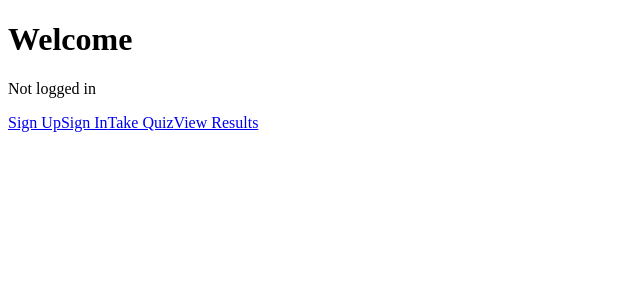
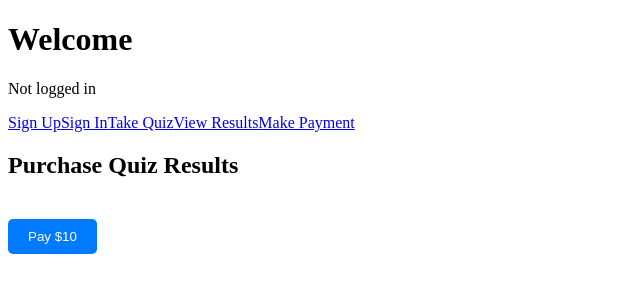
Before and after one commit to rniemela77/somni, a Vue app: page /payment in a window 1280 px wide. Shown: the top 300 px of the page, without its empty margins (0-640 px from the left). Built offline with nearby package versions, Linux system fonts and the light colour scheme; no server answers.

Commit message:
add stripe functionality

```diff
--- a/package.json
+++ b/package.json
@@ -1,6 +1,10 @@
 {
   "dependencies": {
+    "@stripe/stripe-js": "^5.2.0",
+    "cors": "^2.8.5",
+    "express": "^4.21.1",
     "firebase": "^11.0.2",
+    "stripe": "^17.4.0",
     "vue": "^3.5.13",
     "vue-router": "^4.0.13"
   },
--- a/src/App.vue
+++ b/src/App.vue
@@ -12,6 +12,7 @@
         <router-link to="/sign-in">Sign In</router-link>
         <router-link to="/quiz">Take Quiz</router-link>
         <router-link to="/results">View Results</router-link>
+        <router-link to="/payment">Make Payment</router-link>
         <router-view />
     </div>
 </template>
--- /dev/null
+++ b/src/components/Cancel.vue
@@ -0,0 +1,6 @@
+<template>
+    <div>
+      <h2>Payment Canceled</h2>
+      <p>Your payment was not completed. You can try again anytime.</p>
+    </div>
+  </template>
--- /dev/null
+++ b/src/components/Payment.vue
@@ -0,0 +1,60 @@
+<template>
+    <div>
+        <h2>Purchase Quiz Results</h2>
+        <p>{{ message }}</p>
+        <button @click="startCheckout">Pay $10</button>
+    </div>
+</template>
+
+<script>
+import { loadStripe } from "@stripe/stripe-js";
+
+export default {
+    data() {
+        return {
+            message: "",
+        };
+    },
+    methods: {
+        async startCheckout() {
+            try {
+                // Use the backend URL
+                const response = await fetch("http://localhost:4242/create-checkout-session", {
+                    method: "POST",
+                    headers: { "Content-Type": "application/json" },
+                });
+
+                if (!response.ok) {
+                    throw new Error("Failed to create checkout session");
+                }
+
+                const { sessionId } = await response.json();
+
+                // Redirect to Stripe Checkout
+                const stripe = await loadStripe("pk_test_51QQFgPFqyPsEGf4nQ1oezEOKY6EIKNtvUHpxN9POIrmnQbs6iyyKcu8mkZXjLfC8cVGEQgKFDW4OB82hjx3bwrei00P7p3VJEr");
+                await stripe.redirectToCheckout({ sessionId });
+            } catch (error) {
+                console.error("Error creating checkout session:", error);
+                this.message = "Failed to start payment. Please try again.";
+            }
+        }
+
+    },
+};
+</script>
+
+<style scoped>
+button {
+    margin-top: 20px;
+    padding: 10px 20px;
+    background-color: #007bff;
+    color: white;
+    border: none;
+    border-radius: 5px;
+    cursor: pointer;
+}
+
+button:hover {
+    background-color: #0056b3;
+}
+</style>
--- /dev/null
+++ b/src/components/Success.vue
@@ -0,0 +1,6 @@
+<template>
+    <div>
+      <h2>Payment Successful!</h2>
+      <p>Thank you for your purchase. You can now access your quiz results.</p>
+    </div>
+  </template>
--- a/src/router.js
+++ b/src/router.js
@@ -3,6 +3,9 @@ import SignUp from "./components/SignUp.vue";
 import SignIn from "./components/SignIn.vue";
 import Quiz from "./components/Quiz.vue";
 import Results from "./components/Results.vue";
+import Payment from "./components/Payment.vue";
+import Success from "./components/Success.vue";
+import Cancel from "./components/Cancel.vue";
 
 const routes = [
   { path: "/", redirect: "/sign-up" },
@@ -10,6 +13,9 @@ const routes = [
   { path: "/sign-in", component: SignIn },
   { path: "/quiz", component: Quiz },
   { path: "/results", component: Results },
+  { path: "/payment", component: Payment }, // Payment page
+  { path: "/success", component: Success }, // Success page
+  { path: "/cancel", component: Cancel },   // Cancel page
 ];
 
 const router = createRouter({
```
Also changed, not shown: server.js (added, +41 -0 lines), 1 other file (tests, documents, lock files or other folders).
